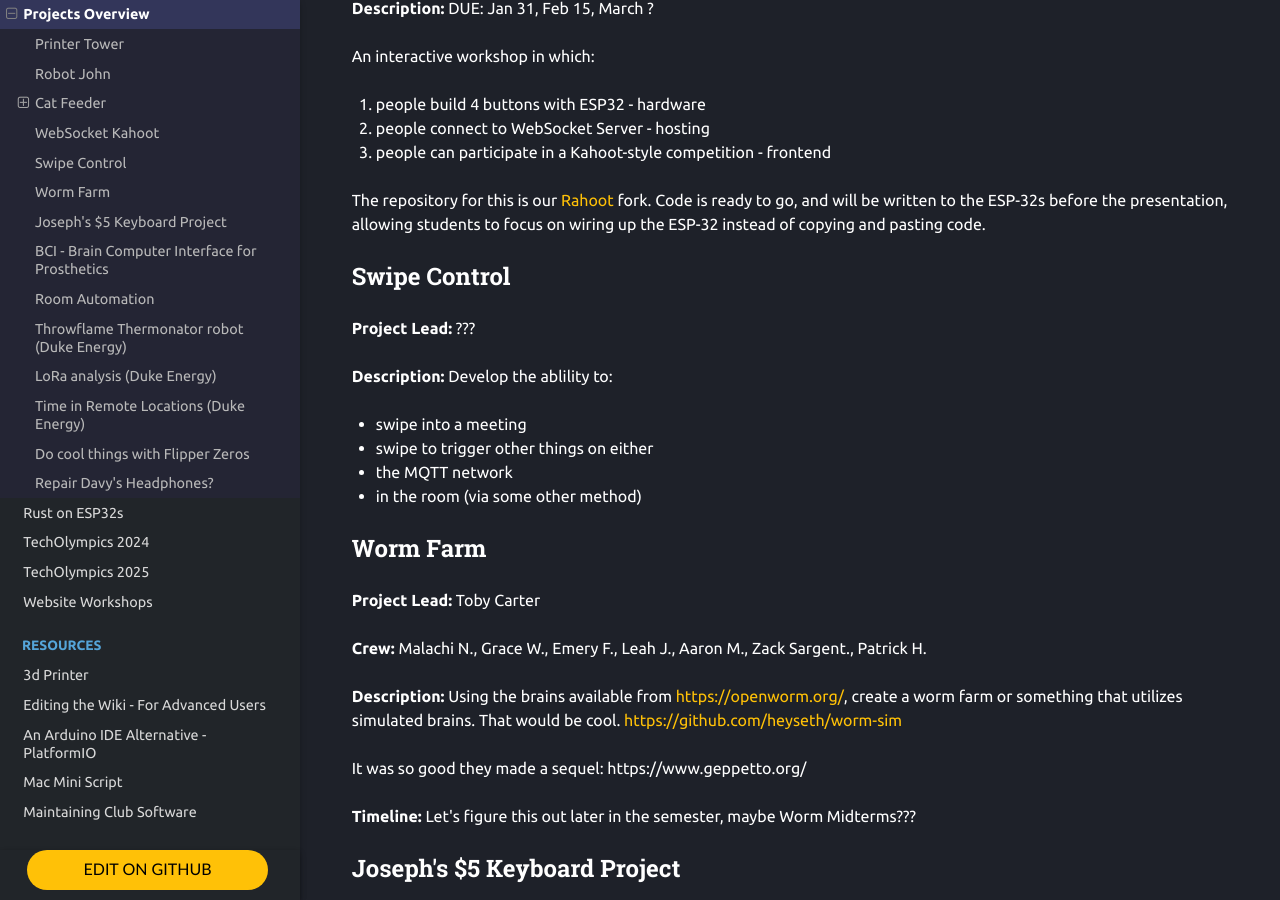
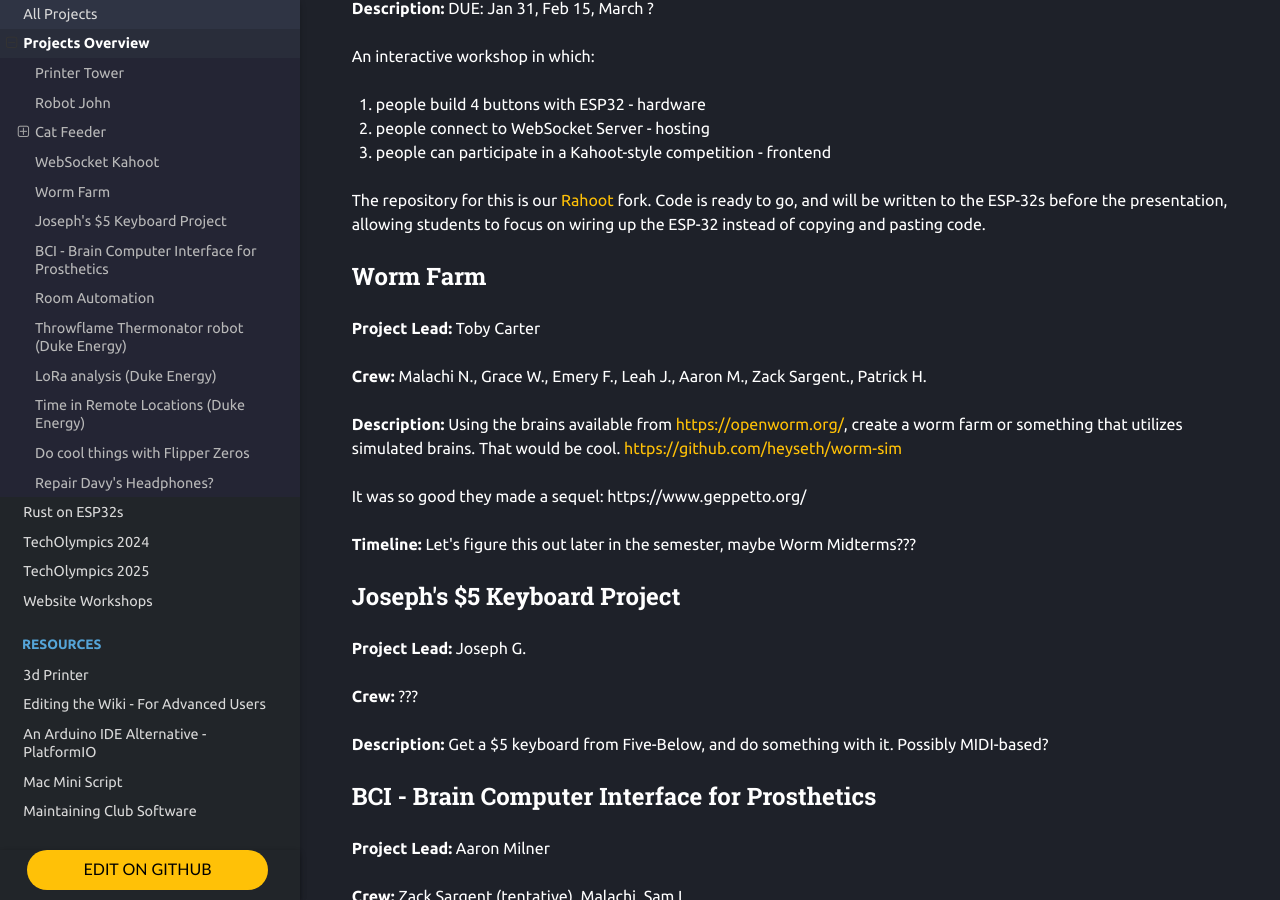
Before and after one commit to Norse-IoT/Wiki, an MkDocs documentation site: the page built from docs/projects/0-project-overview.md, in a window 1280 px wide and 900 px high, scrolled down 1302 px. Built offline with MkDocs 1.6.1, drawn with Linux system fonts in a browser that asks for light colours; nearby versions of some CDN libraries.

Commit message:
Update 0-project-overview.md

```diff
--- a/docs/projects/0-project-overview.md
+++ b/docs/projects/0-project-overview.md
@@ -58,17 +58,6 @@
 3. people can participate in a Kahoot-style competition - frontend
 
 The repository for this is our [Rahoot](https://github.com/Norse-IoT/Rahoot) fork. Code is ready to go, and will be written to the ESP-32s before the presentation, allowing students to focus on wiring up the ESP-32 instead of copying and pasting code.
-
-## Swipe Control
-
-**Project Lead:** ???
-
-**Description:** Develop the ablility to:
-
-- swipe into a meeting
-- swipe to trigger other things on either
-   - the MQTT network
-   - in the room (via some other method)
 
 ## Worm Farm
 
```
